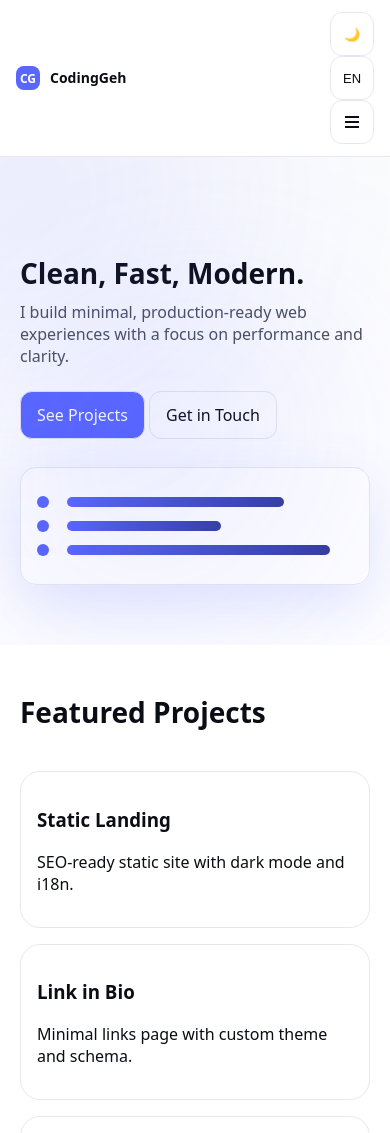
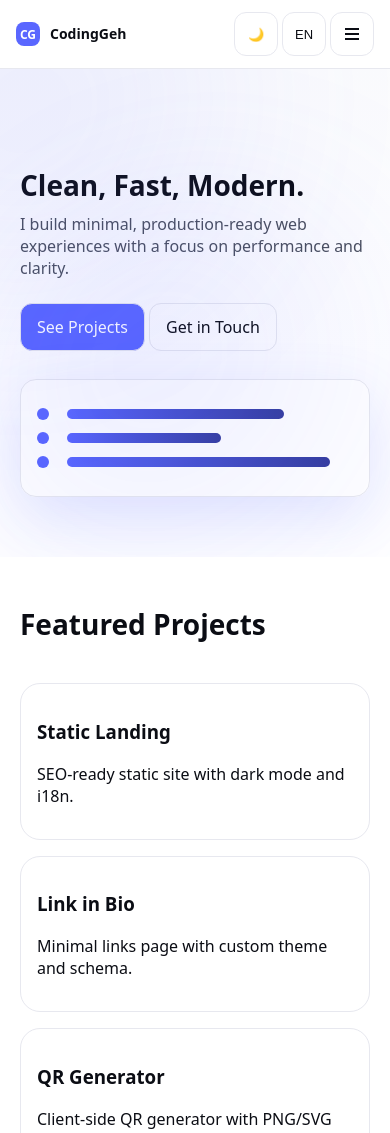
Before and after one commit to Coding-Geh/sample-portofolio, a plain HTML site: page index.html in a window 390 px wide. Shown: the top 1133 px of the page. Drawn offline with Linux system fonts and the light colour scheme.

Commit message:
fix: ensure toggle buttons stay in row layout on mobile

```diff
--- a/styles.css
+++ b/styles.css
@@ -6,6 +6,7 @@ html,body{margin:0;background:var(--bg);color:var(--text);font-family:ui-sans-se
 .container{max-width:1120px;margin:0 auto;padding:0 24px}
 .site-header{position:sticky;top:0;border-bottom:1px solid var(--border);backdrop-filter:saturate(180%) blur(10px);background:color-mix(in oklab, var(--bg) 88%, transparent);z-index:50}
 .header-inner{display:flex;align-items:center;justify-content:space-between;padding:20px 24px;gap:12px}
+.header-actions{display:flex;align-items:center;gap:8px}
 .brand{display:inline-flex;gap:10px;text-decoration:none;color:var(--text);font-weight:700}
 .brand-text{line-height:1;display:flex;align-items:center}
 .logo{display:grid;place-items:center;width:28px;height:28px;border-radius:8px;background:var(--primary);color:#fff;font-weight:700}
@@ -128,6 +129,7 @@ html,body{margin:0;background:var(--bg);color:var(--text);font-family:ui-sans-se
   .nav-drawer{width:100vw;padding:24px}
   .nav-drawer a{padding:14px 16px;font-size:15px}
   .drawer-close{width:40px;height:40px;font-size:18px}
+  .header-actions{gap:6px}
   .icon-btn,.lang-btn{padding:0;font-size:14px;width:44px;height:44px}
   .menu-btn{width:44px;height:44px}
   .menu-btn .bar{width:16px;height:2px}
@@ -145,6 +147,7 @@ html,body{margin:0;background:var(--bg);color:var(--text);font-family:ui-sans-se
   .nav-drawer{width:100vw;padding:20px}
   .nav-drawer a{padding:12px 14px;font-size:14px}
   .drawer-close{width:36px;height:36px;font-size:16px}
+  .header-actions{gap:4px}
   .icon-btn,.lang-btn{padding:0;font-size:13px;width:44px;height:44px}
   .menu-btn{width:44px;height:44px}
   .menu-btn .bar{width:14px;height:2px}
```
